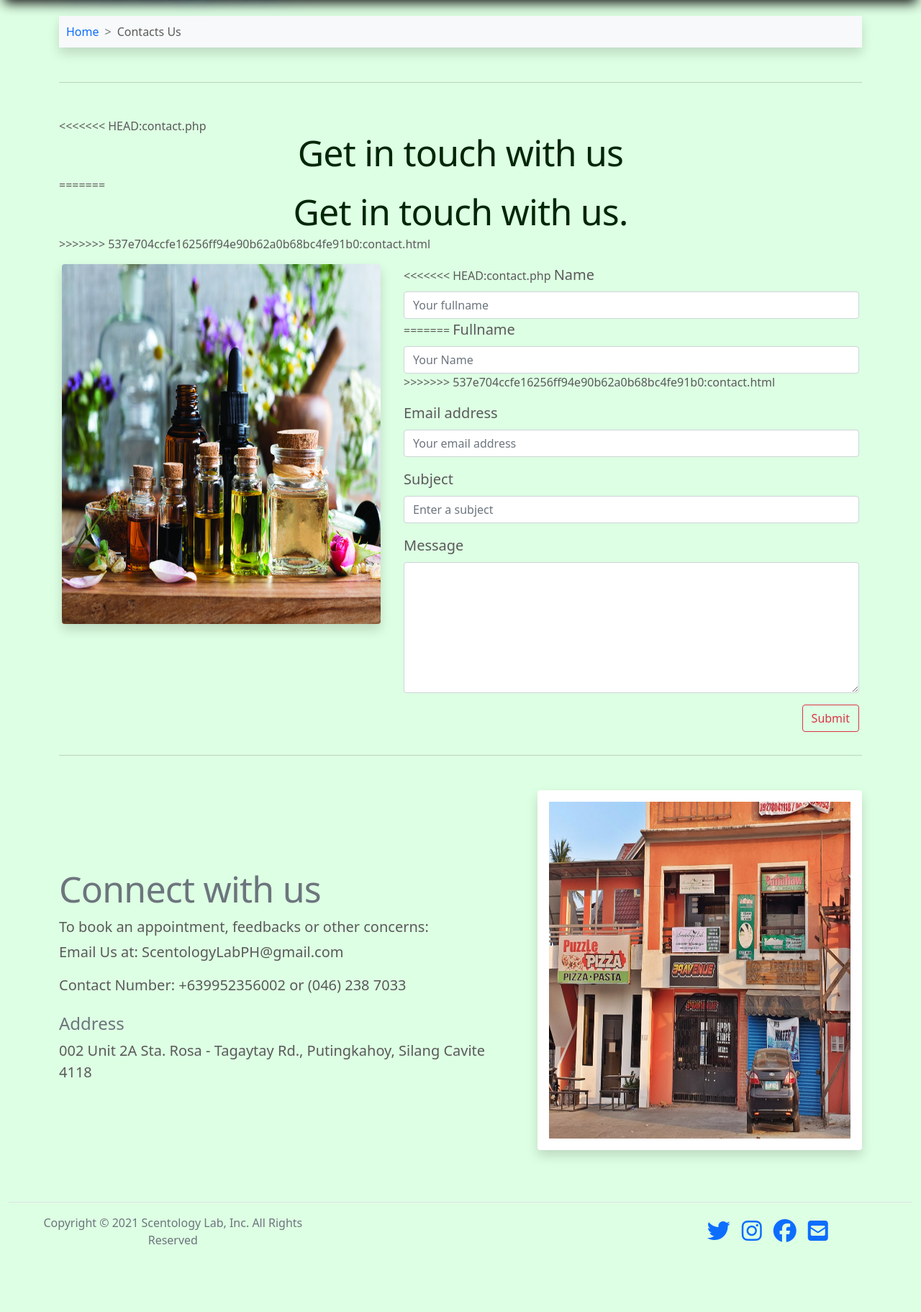
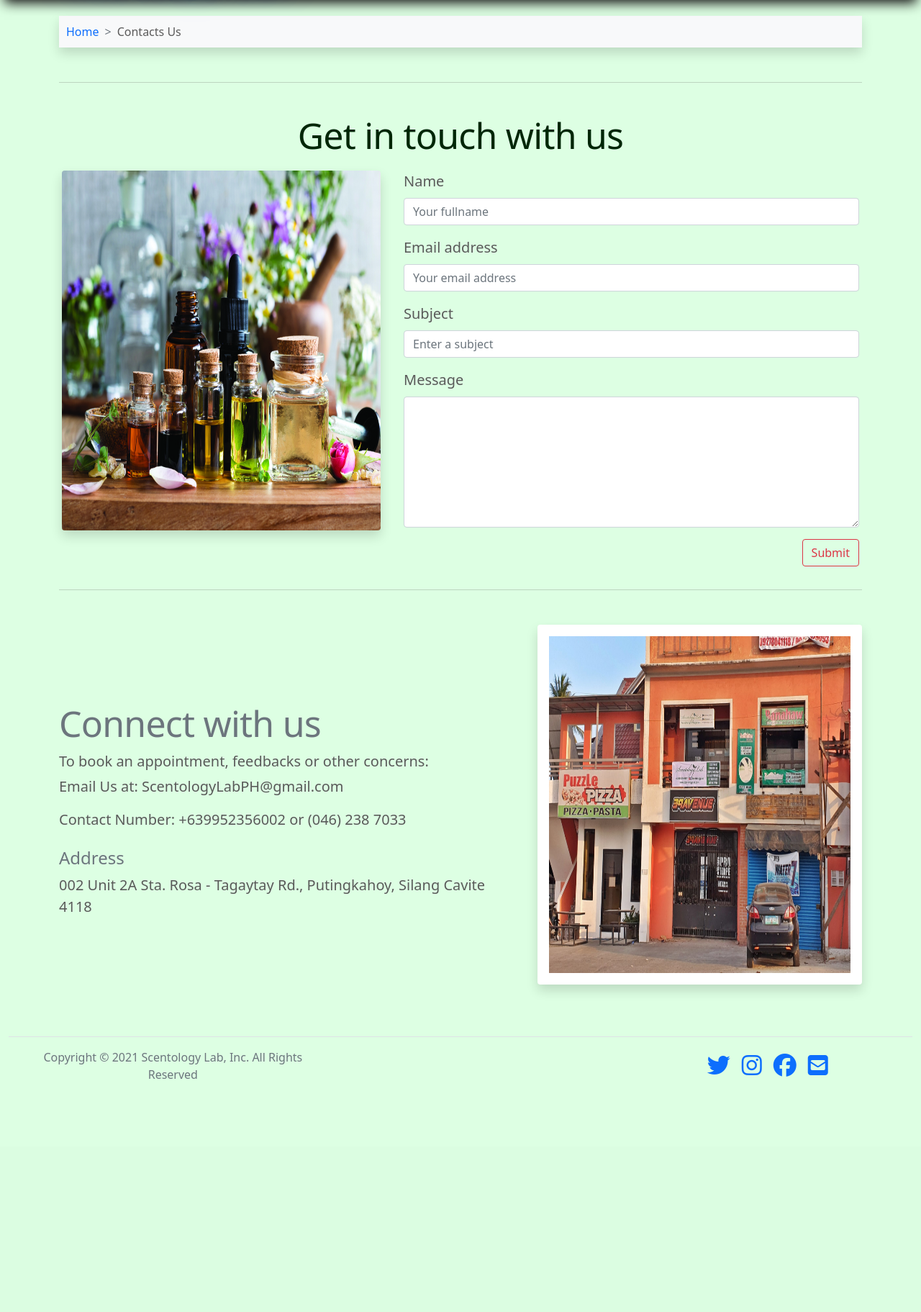
Before and after one commit to JerichoJadeM/scentology-lab, a PHP site: page /contact.php in a window 1280 px wide. Shown: the part 76-1899 px from the top of the page at 72% size. After the commit the page ends 1575 px from the top, so only its background shows below. Run offline with PHP 8.4, Linux system fonts and the light colour scheme; some libraries are stand-ins or nearby versions; some web fonts are replaced.

Commit message:
changes on conflict files

```diff
--- a/contact.php
+++ b/contact.php
@@ -72,11 +72,7 @@
           </div>
       <?php endif ?>
   <hr class="mb-5 mt-5" id="contact">
-<<<<<<< HEAD:contact.php
   <h2 class="featurette-heading mt-0" style="text-align: center;">Get in touch with us</h2>
-=======
-  <h2 class="featurette-heading mt-0" style="text-align: center;">Get in touch with us.</h2>
->>>>>>> 537e704ccfe16256ff94e90b62a0b68bc4fe91b0:contact.html
 
   <!--Start of form-->
   <div class="row featurette">
@@ -86,13 +82,8 @@
     <div class="col-md-7 order-lg-last order-first p-3">
       <form action="includes/sendEmail.php" class="g-3 needs-validation" method="POST" novalidate>
         <div class="mb-3">
-<<<<<<< HEAD:contact.php
           <label class="form-label lead"><strong>Name</strong></label>
           <input type="text" class="form-control" name="name" id="validationCustom01" placeholder="Your fullname" required>
-=======
-          <label class="form-label lead"><strong>Fullname</strong></label>
-          <input type="text" class="form-control" name="name" id="validationCustom01" placeholder="Your Name" required>
->>>>>>> 537e704ccfe16256ff94e90b62a0b68bc4fe91b0:contact.html
             <div class="invalid-feedback">
               Please enter your fullname
             </div>
--- a/index.html
+++ b/index.html
@@ -141,11 +141,7 @@
                         <h1 class="main-heading mt-5">Wharton</h1>
                     </div>
                 </div>
-<<<<<<< HEAD
                 <div class="image"><img src="assets/img/products/wharton.png" width="200" height="250"> </div>
-=======
-                <div class="image"><img src="assets/img/fb.jpg" width="200" height="250"> </div>
->>>>>>> 537e704ccfe16256ff94e90b62a0b68bc4fe91b0
             <div class="d-flex justify-content-between align-items-center mt-2 mb-2"> <span>Available sizes</span>
                 <div class="colors"> <span></span> <span></span> <span></span> <span></span> </div>
             </div>
--- a/shop.html
+++ b/shop.html
@@ -133,12 +133,7 @@
                     <div class="row">
                       <div class="col-md-6">
                         <h1 class="mb-4 mt-3 text-center">Products</h1>
-<<<<<<< HEAD
                         <p class="lead">We have multiple products that you can choose from. Disinfectant, Aroma Sprays, Antibacterial sprays and other Aroma Therapy and perfumery products are available. We are committed to provide of quality service and items that you can choose from! Our products are 100% made in the Philippines.</p>
-=======
-                        <p class="lead">We have wide array of products that you can choose from. Disinfectant, Aroma Sprays, Antibacterial sprays and other Aroma Therapy and perfumery products are available. We are committed to provide of quality service and items that you can choose from!
-Our products are 100% made in the Philippines.</p>
->>>>>>> 537e704ccfe16256ff94e90b62a0b68bc4fe91b0
                       </div>
                       <div class="col-md-6">
                         <img src="assets/img/product.jpg" style="width: 100%; border-radius: 10px;">
```
